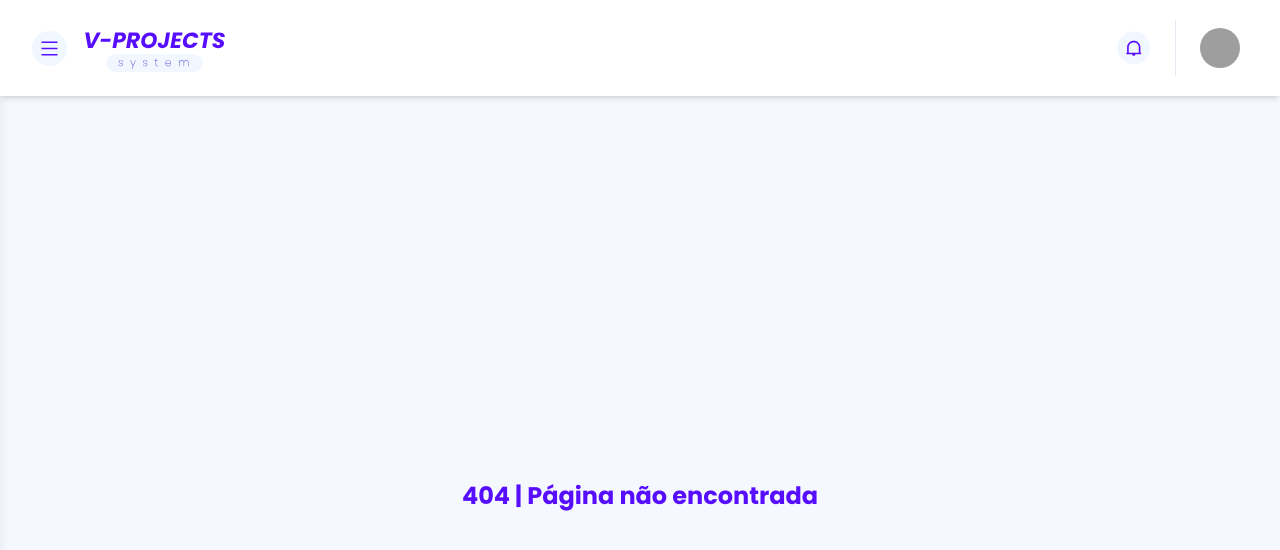
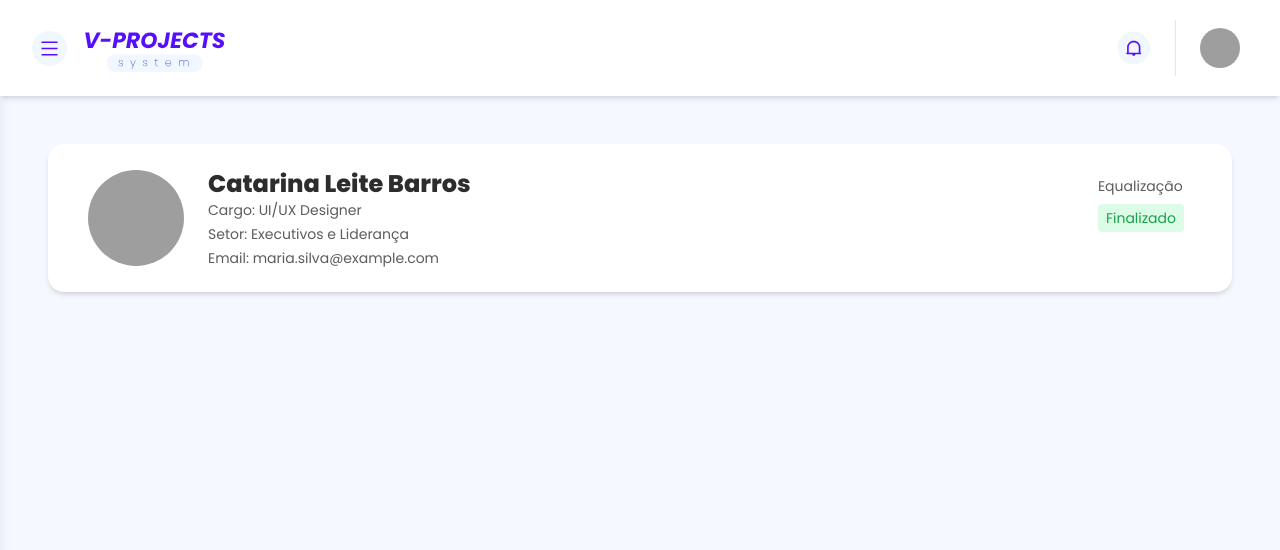
Before and after one commit to ericlbarreto/vprojects-web, a React (Vite) app: page /homeSocio/controleColaborador in a window 1280 px wide. Before the commit this address had no page. Shown: the top 550 px of the page. Built offline with nearby package versions, Linux system fonts and the light colour scheme; sample sign-in values are in the browser's storage; grey boxes are pictures that could not be loaded.

Commit message:
feat: user container

```diff
--- a/src/main.tsx
+++ b/src/main.tsx
@@ -30,13 +30,13 @@ const router = createBrowserRouter([
       { path: "/autoavaliacao/avaliacao-360", element: <Avaliacao360 /> },
       { path: "/controle-de-ciclo", element: <CycleControl /> },
       { path: "/equalizacao", element: <Equalization /> },
-      { path: "/controleColaborador", element: <ControleColaborador />},
 
       {
         path: "/homeSocio",
         element: <ProtectedRoute element={<HomeSocio />} role="SOCIO" />,
       },
       { path: "*", element: <NotFoundPage /> },
+      { path: "/homeSocio/controleColaborador", element: <ControleColaborador />},
     ],
   },
 ]);
--- a/src/pages/ControleColaborador.tsx
+++ b/src/pages/ControleColaborador.tsx
@@ -1,26 +1,102 @@
+import { useEffect, useState } from 'react';
+import { Avatar, AvatarFallback, AvatarImage } from "@/components/ui/avatar"; // Certifique-se de ter estes componentes ou substitua-os por componentes equivalentes.
+
+interface Equalization {
+    id: number;
+    status: string;
+}
+
+interface Address {
+    district: string;
+    city: string;
+}
+
+interface Collaborator {
+    id: number;
+    name: string;
+    email: string;
+    role: string;
+    position: string;
+    sector: string
+    address: Address;
+}
+
+const mockCollaborator = {
+    id: 1,
+    name: "Catarina Leite Barros",
+    email: "maria.silva@example.com",
+    role: "UI/UX Designer",
+    position: "UI/UX Designer",
+    sector: "Executivos e Liderança",
+    address: {
+        district: "Centro",
+        city: "São Paulo"
+    }
+};
+
+const mockEqualization = {
+    id: 1,
+    status: "Finalizado",
+};
+
 function ControleColaborador() {
-  return (
-    <>
+    const [colaborador, setColaborador] = useState<Collaborator | null>(mockCollaborator);
+    const [equalization, setEqualization] = useState<Equalization | null>(mockEqualization);
+    const [error, setError] = useState<string | null>(null);
 
-      <div className="    sm:p-10 p-8">
-      <div className="col-start-6 col-span-8 bg-white rounded-2xl shadow-md relative">
-              <div className="grid gap-x-2 grid-cols-7">
-                  <div className="col-span-4 py-6 px-6 space-y-11">
-                      <p className="font-extrabold text-[#2d2d2d]">
-                          Tutorial da Plataforma
-                      </p>
-                      <p className="text-textoCor">
-                          Explore todas as funcionalidades e compreenda como elas podem
-                          aprimorar sua experiência.
-                      </p>
-                  </div>
-              </div>
-          </div>
-          </div>
+    useEffect(() => {
+        const fetchCollaborator = async () => {
+            try {
+
+                setTimeout(() => {
+                    setColaborador(mockCollaborator);
+                    setEqualization(mockEqualization);
+                }, 1000);
+            } catch (error) {
+                if (error instanceof Error) {
+                    setError('Erro ao buscar colaborador: ' + error.message);
+                } else {
+                    setError('Erro desconhecido');
+                }
+            }
+        };
+
+        fetchCollaborator();
+    }, []);
 
 
-          </>
-  );
+    if (error) {
+        return <p>{error}</p>;
+    }
+
+    if (!colaborador || !equalization) {
+        return <p>No data available</p>;
+    }
+
+    return (
+        <div className="sm:p-12 p-8">
+            <div className="col-start-6 col-span-8 bg-white rounded-2xl shadow-md relative flex items-center p-6">
+                <Avatar className="h-24 w-24 ml-4">
+                    <AvatarImage src="https://github.com/shadcn.png" className="h-24 w-24" />
+                    <AvatarFallback>{colaborador.name[0]}</AvatarFallback>
+                </Avatar>
+                <div className="ml-6">
+                    <p className="font-extrabold text-[#2d2d2d] text-2xl">
+                        {colaborador.name}
+                    </p>
+                    <div className="text-textoCor text-sm space-y-1">
+                        <p>Cargo: {colaborador.position}</p>
+                        <p>Setor: {colaborador.sector}</p>
+                        <p>Email: {colaborador.email}</p>
+                    </div>
+                </div>
+                <div className="absolute top-8 right-12 text-textoCor text-sm">
+                    <p className="mb-2">Equalização</p>
+                    <p className="bg-green-100 text-green-600 px-2 py-1 rounded">{equalization.status}</p>
+                </div>
+            </div>
+        </div>
+    );
 }
 
 export default ControleColaborador;
```
Also changed, not shown: 2 other files (tests, documents, lock files or other folders).
